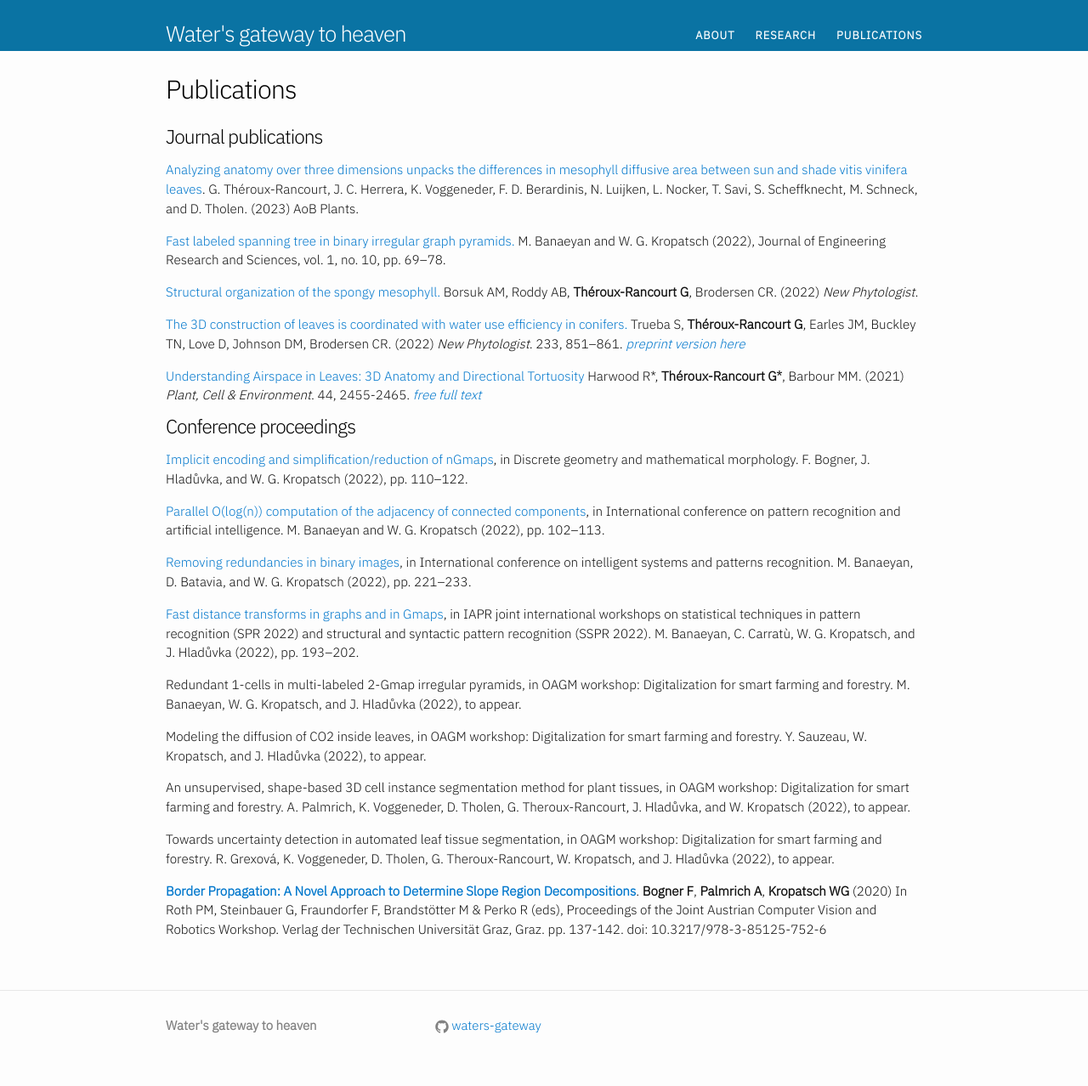
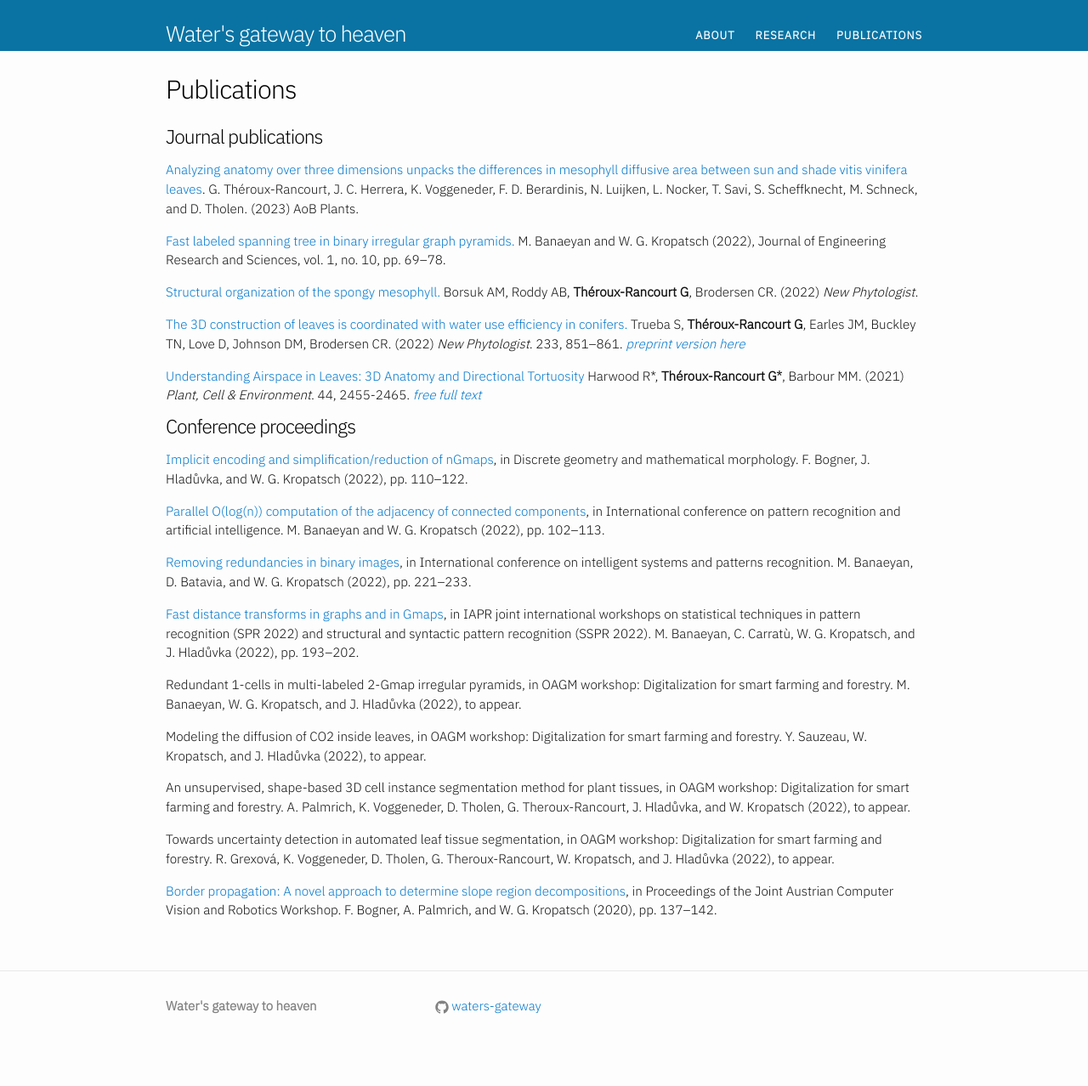
Before and after one commit to waters-gateway/waters-gateway.github.io, a Jekyll site: the page built from publications.md, in a window 1280 px wide. Shown: the whole page at 85% size. Built offline with Jekyll 4.4.1, drawn with Linux system fonts in a browser that asks for light colours; after the commit the page ends 1256 px from its top, so only the background shows below that.

Commit message:
OAGM 2020 link and formats fixed.

```diff
--- a/publications.md
+++ b/publications.md
@@ -39,4 +39,6 @@ An unsupervised, shape-based 3D cell instance segmentation method for plant tiss
 
 Towards uncertainty detection in automated leaf tissue segmentation, in OAGM workshop: Digitalization for smart farming and forestry. R. Grexová, K. Voggeneder, D. Tholen, G. Theroux-Rancourt, W. Kropatsch, and J. Hladůvka (2022), to appear.
 
-[__Border Propagation: A Novel Approach to Determine Slope Region Decompositions__]((https://doi.org/10.3217/978-3-85125-752-6){:target="_blank"  rel="noopener noreferrer"}). **Bogner F**, **Palmrich A**, **Kropatsch WG** (2020) In Roth PM, Steinbauer G, Fraundorfer F, Brandstötter M & Perko R (eds), Proceedings of the Joint Austrian Computer Vision and Robotics Workshop. Verlag der Technischen Universität Graz, Graz. pp. 137-142. doi: 10.3217/978-3-85125-752-6
+[Border propagation: A novel approach to determine slope region decompositions](https://doi.org/10.3217/978-3-85125-752-6-31),
+in Proceedings of the Joint Austrian Computer Vision and Robotics Workshop.
+F. Bogner, A. Palmrich, and W. G. Kropatsch (2020), pp. 137–142.
```
